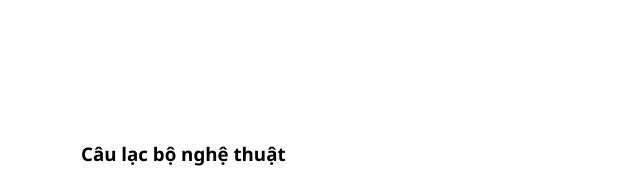
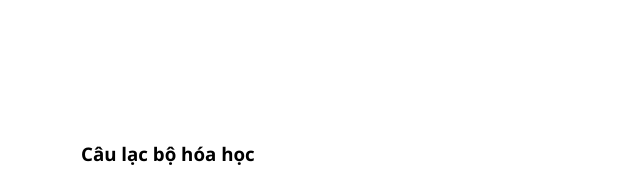
Before and after one commit to ltmh0603/lethimyhai12d, a plain HTML site: page index.html in a window 1280 px wide. Shown: the part 940-1125 px from the top of the page, 640-1280 px from the left. Drawn offline with Linux system fonts and the light colour scheme.

Commit message:
Update index.html

```diff
--- a/index.html
+++ b/index.html
@@ -41,7 +41,7 @@
             <tr>
                 <td class="cell_img"><img src="anh8.jpg" alt="Câu lạc bộ nghệ thuật" class="img"></td>
                 <td class="cell_text">
-                    <h3>Câu lạc bộ nghệ thuật</h3>
+                    <h3>Câu lạc bộ hóa học</h3>
                     <ul>
                         <li>Câu lạc bộ nghệ thuật</li>
                         <li>Hoạt động quảng bá du lịch</li>
```
